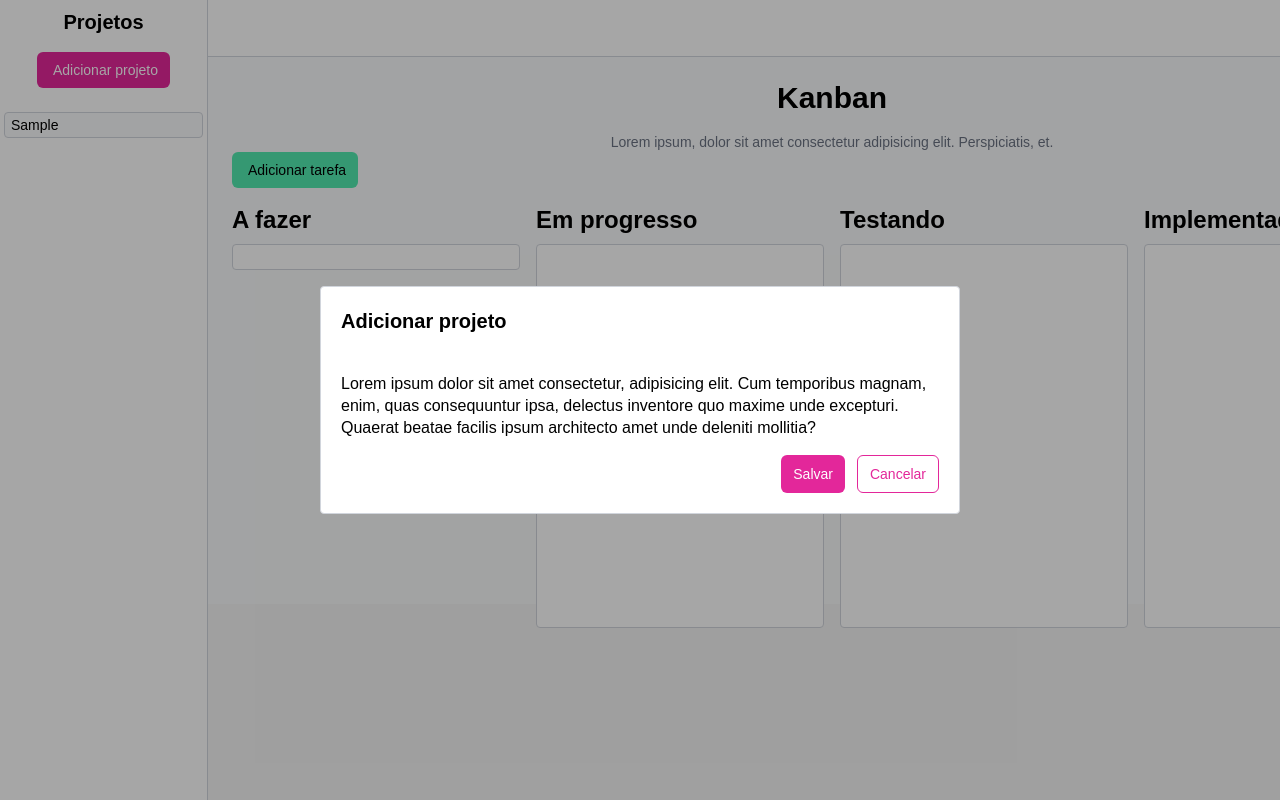
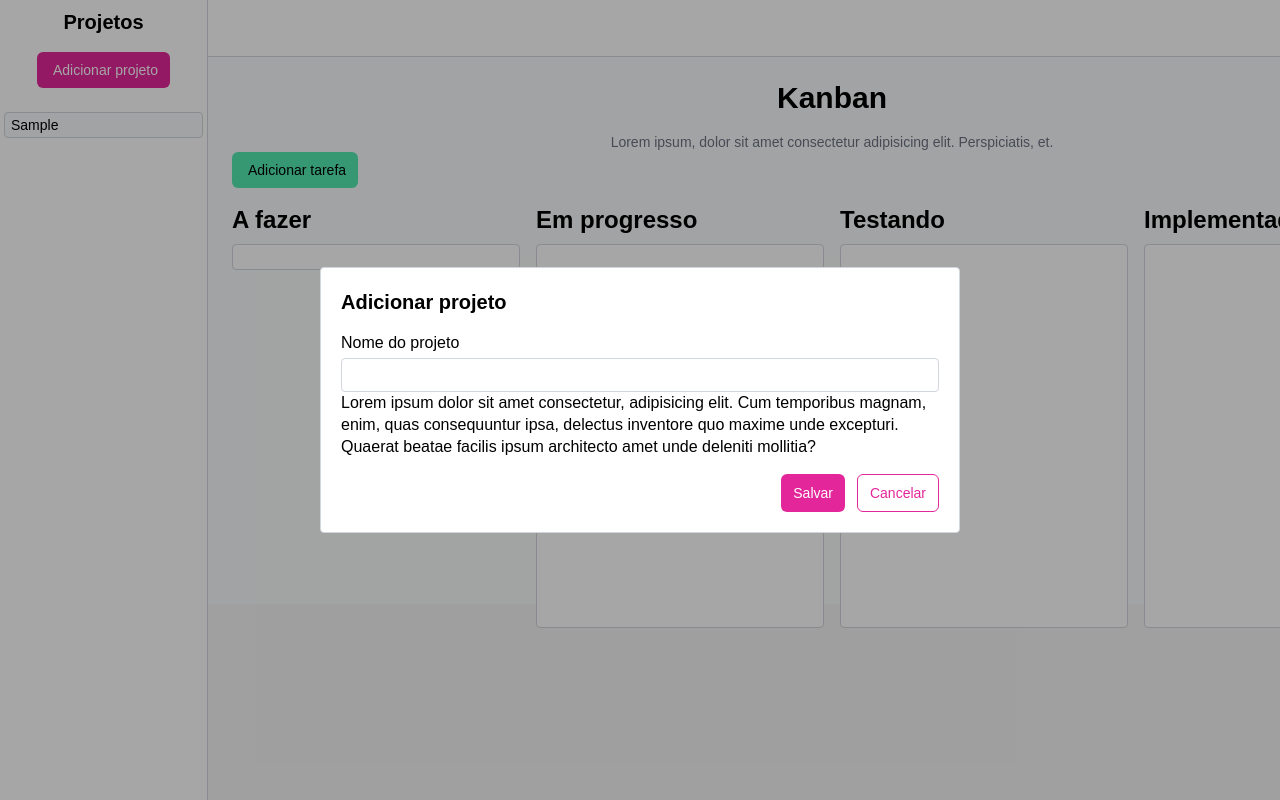
Before and after one commit to marcelosarinho/kanban, a React (Vite) app in the folder frontend/: page / in a window 1280 px wide. Both pictures are taken after typing "Sample" into the empty fields and a click on the button "Adicionar projeto". Shown: the top 800 px of the page. Built offline with nearby package versions, Linux system fonts and the light colour scheme; some icons are missing; a web font is replaced by a local one.

Commit message:
feat: input component

```diff
--- a/frontend/src/App.tsx
+++ b/frontend/src/App.tsx
@@ -6,6 +6,7 @@ import ModalTitle from './components/ModalTitle';
 import ModalClose from './components/ModalClose';
 import ModalBody from './components/ModalBody';
 import ModalFooter from './components/ModalFooter';
+import Input from './components/Input';
 
 const themeIcons: { [key: string]: string } = {
   light: 'ph-sun',
@@ -87,7 +88,7 @@ function App() {
         </ModalHeader>
         <ModalBody>
           <form>
-            <input type="text" />
+            <Input id="project-name" label="Nome do projeto" type="text" onChange={(e) => console.log(e.target.value)} />
           </form>
           <p>Lorem ipsum dolor sit amet consectetur, adipisicing elit. Cum temporibus magnam, enim, quas consequuntur ipsa, delectus inventore quo maxime unde excepturi. Quaerat beatae facilis ipsum architecto amet unde deleniti mollitia?</p>
         </ModalBody>
--- /dev/null
+++ b/frontend/src/components/Input.tsx
@@ -0,0 +1,21 @@
+import type { ComponentProps } from "react";
+
+type InputProps = {
+  label: string;
+} & ComponentProps<'input'>;
+
+export default function Input(props: InputProps) {
+  const { label, type = 'text', id, ...rest } = props;
+
+  return (
+    <div className="flex flex-col">
+      <label htmlFor={id} className="w-fit block mb-1 dark:text-gray-300">{label}</label>
+      <input
+        id={id}
+        type={type}
+        {...rest}
+        className="text-sm px-2 py-1.5 border border-gray-300 rounded w-full dark:bg-slate-800 dark:border-slate-950 focus-visible:ring-4 focus-visible:ring-primary/40 focus-visible:outline-none focus-visible:border focus-visible:border-primary dark:text-gray-300"
+      />
+    </div>
+  )
+}
```
